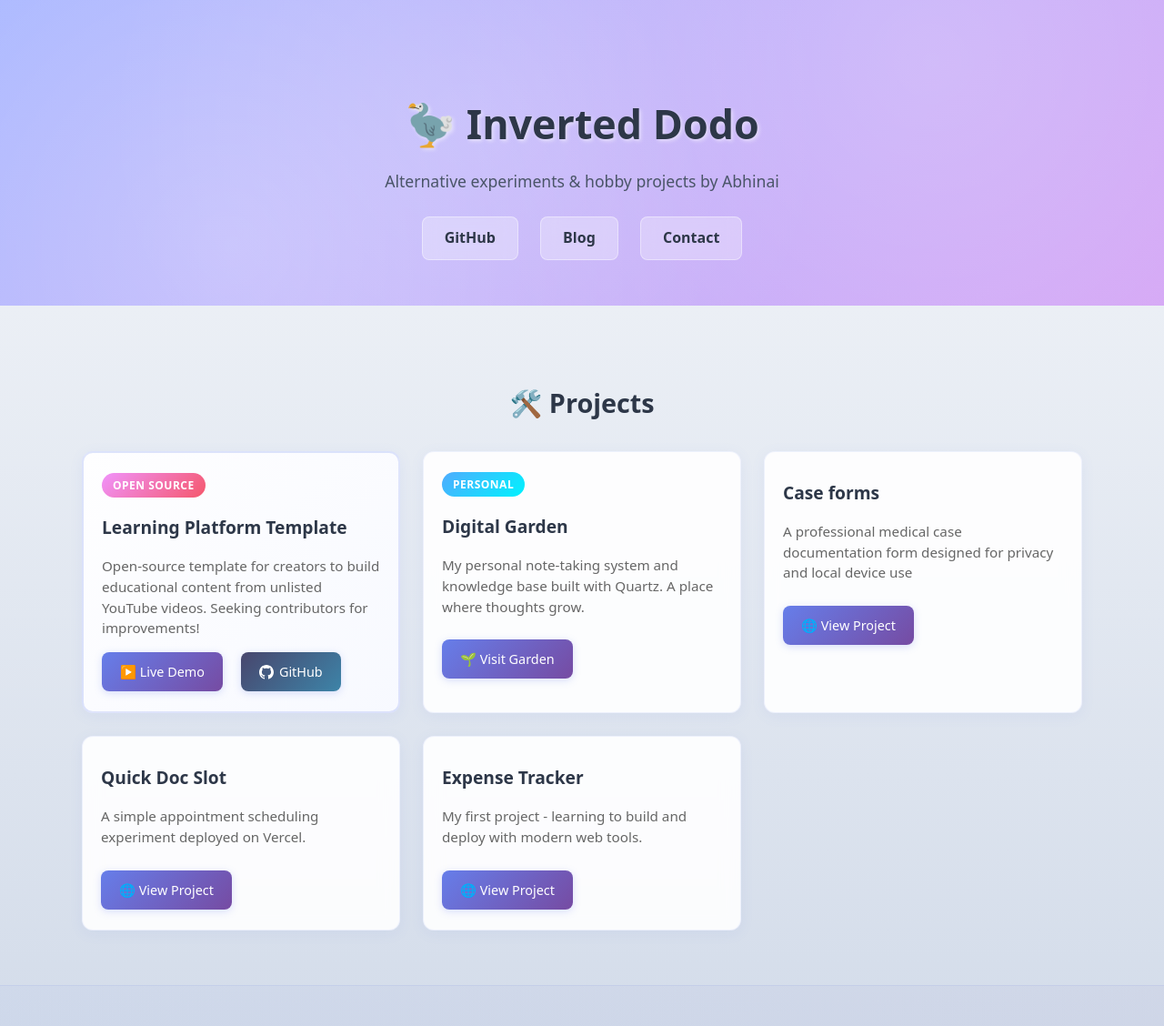
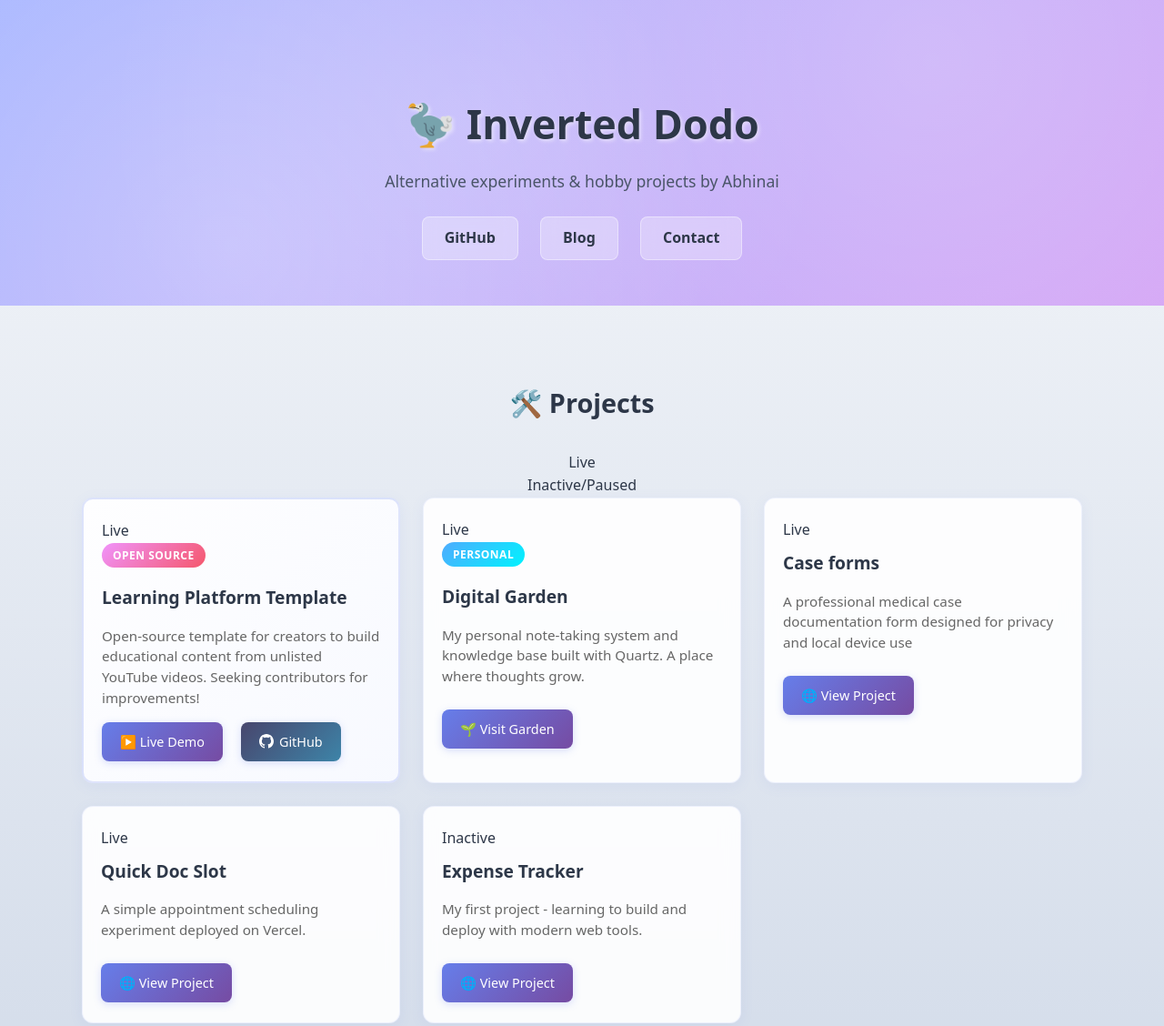
Before and after one commit to inverted-dodo/inverted-dodo.github.io, a plain HTML site: page index.html in a window 1280 px wide. Shown: the top 1128 px of the page at 91% size. Drawn offline with Linux system fonts and the light colour scheme.

Commit message:
Update index.html

```diff
--- a/index.html
+++ b/index.html
@@ -19,8 +19,23 @@
 
     <section id="projects">
       <h2>🛠️   Projects</h2>
+      <div class="status-legend">
+        <div class="legend-item">
+          <span class="project-status status-live"></span>
+          <span>Live</span>
+        </div>
+        <div class="legend-item">
+          <span class="project-status status-inactive"></span>
+          <span>Inactive/Paused</span>
+        </div>
+      </div>
+
       <div class="projects-grid">
         <div class="project featured">
+          <div class="project-status-container">
+            <span class="project-status status-live"></span>
+            <span class="project-status-text">Live</span>
+          </div>
           <span class="badge">Open Source</span>
           <h3>Learning Platform Template</h3>
           <p>Open-source template for creators to build educational content from unlisted YouTube videos. Seeking contributors for improvements!</p>
@@ -36,24 +51,40 @@
         </div>
 
         <div class="project">
+          <div class="project-status-container">
+            <span class="project-status status-live"></span>
+            <span class="project-status-text">Live</span>
+          </div>
           <span class="badge personal">Personal</span>
           <h3>Digital Garden</h3>
           <p>My personal note-taking system and knowledge base built with Quartz. A place where thoughts grow.</p>
           <a href="https://aj-abhinai.github.io/" target="_blank" class="btn btn-primary">🌱 Visit Garden</a>
         </div>
          <div class="project">
+          <div class="project-status-container">
+            <span class="project-status status-live"></span>
+            <span class="project-status-text">Live</span>
+          </div>
           <h3>Case forms</h3>
           <p>A professional medical case documentation form designed for privacy and local device use</p>
           <a href="https://caseforms.vercel.app/" target="_blank" class="btn btn-primary">🌐 View Project</a>
         </div>
 
         <div class="project">
+          <div class="project-status-container">
+            <span class="project-status status-live"></span>
+            <span class="project-status-text">Live</span>
+          </div>
           <h3>Quick Doc Slot</h3>
           <p>A simple appointment scheduling experiment deployed on Vercel.</p>
           <a href="https://quick-doc-slot.vercel.app/" target="_blank" class="btn btn-primary">🌐 View Project</a>
         </div>
 
         <div class="project">
+          <div class="project-status-container">
+            <span class="project-status status-inactive"></span>
+            <span class="project-status-text">Inactive</span>
+          </div>
           <h3>Expense Tracker</h3>
           <p>My first project - learning to build and deploy with modern web tools.</p>
           <a href="https://expense-tracker-lake-psi.vercel.app/" target="_blank" class="btn btn-primary">🌐 View Project</a>
```
